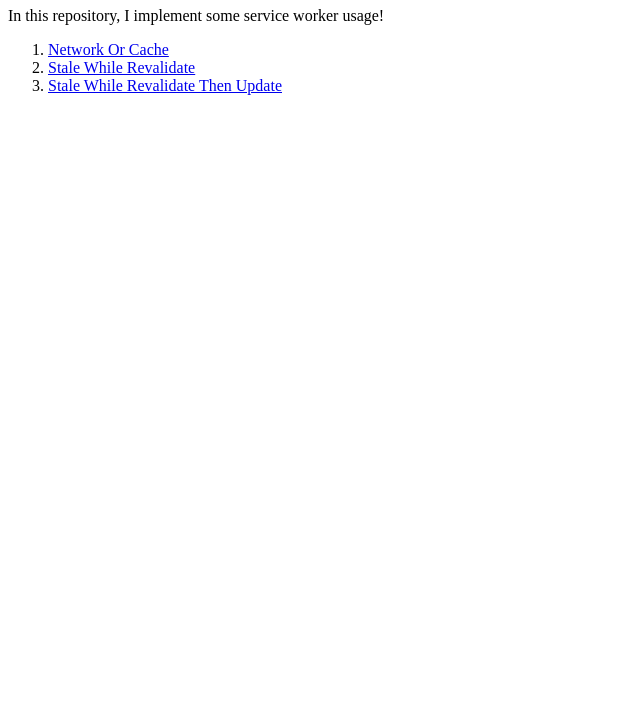
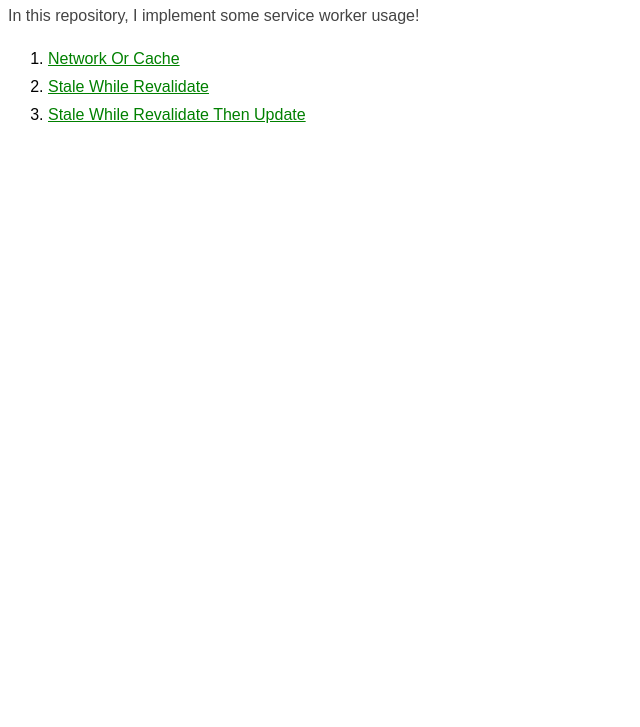
Before and after one commit to ms-fadaei/service-worker, a plain HTML site: page index.html in a window 1280 px wide. Shown: the part 73-800 px from the top of the page, without its empty margins (0-640 px from the left). Drawn offline with Linux system fonts and the light colour scheme; the site is published under a folder, as on GitHub Pages, so addresses that start at the root find nothing.

Commit message:
fix: fix absolute url

```diff
--- a/index.html
+++ b/index.html
@@ -5,16 +5,16 @@
     <meta http-equiv="X-UA-Compatible" content="IE=edge">
     <meta name="viewport" content="width=device-width, initial-scale=1.0">
     <title>Service Worker Implementation</title>
-    <link rel="stylesheet" href="/assets/style/style.css" />
+    <link rel="stylesheet" href="./assets/style/style.css" />
 </head>
 <body>
     <div class="main-body">
         <h1>Service Worker Implementation</h1>
         <p>In this repository, I implement some service worker usage!</p>
         <ol>
-            <li><a href="/network-or-cache">Network Or Cache</a></li>
-            <li><a href="/stale-while-revalidate">Stale While Revalidate</a></li>
-            <li><a href="/stale-while-revalidate-the-update">Stale While Revalidate Then Update</a></li>
+            <li><a href="./network-or-cache">Network Or Cache</a></li>
+            <li><a href="./stale-while-revalidate">Stale While Revalidate</a></li>
+            <li><a href="./stale-while-revalidate-the-update">Stale While Revalidate Then Update</a></li>
         </ol>
     </div>
 </body>
```
Also changed, not shown: network-or-cache/index.html (+2 -2 lines), stale-while-revalidate-and-update/index.html (+2 -2 lines), stale-while-revalidate/index.html (+2 -2 lines).
